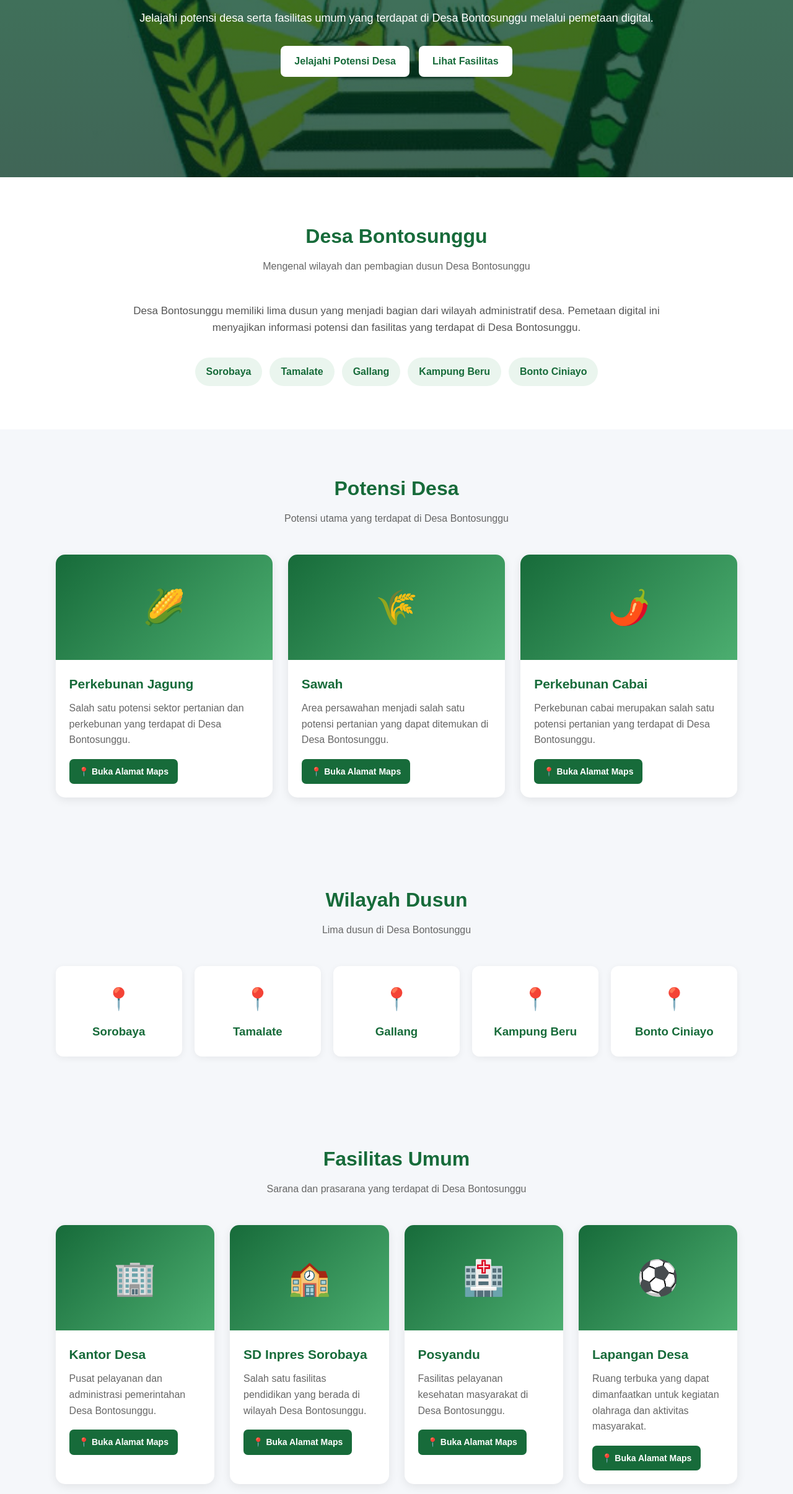
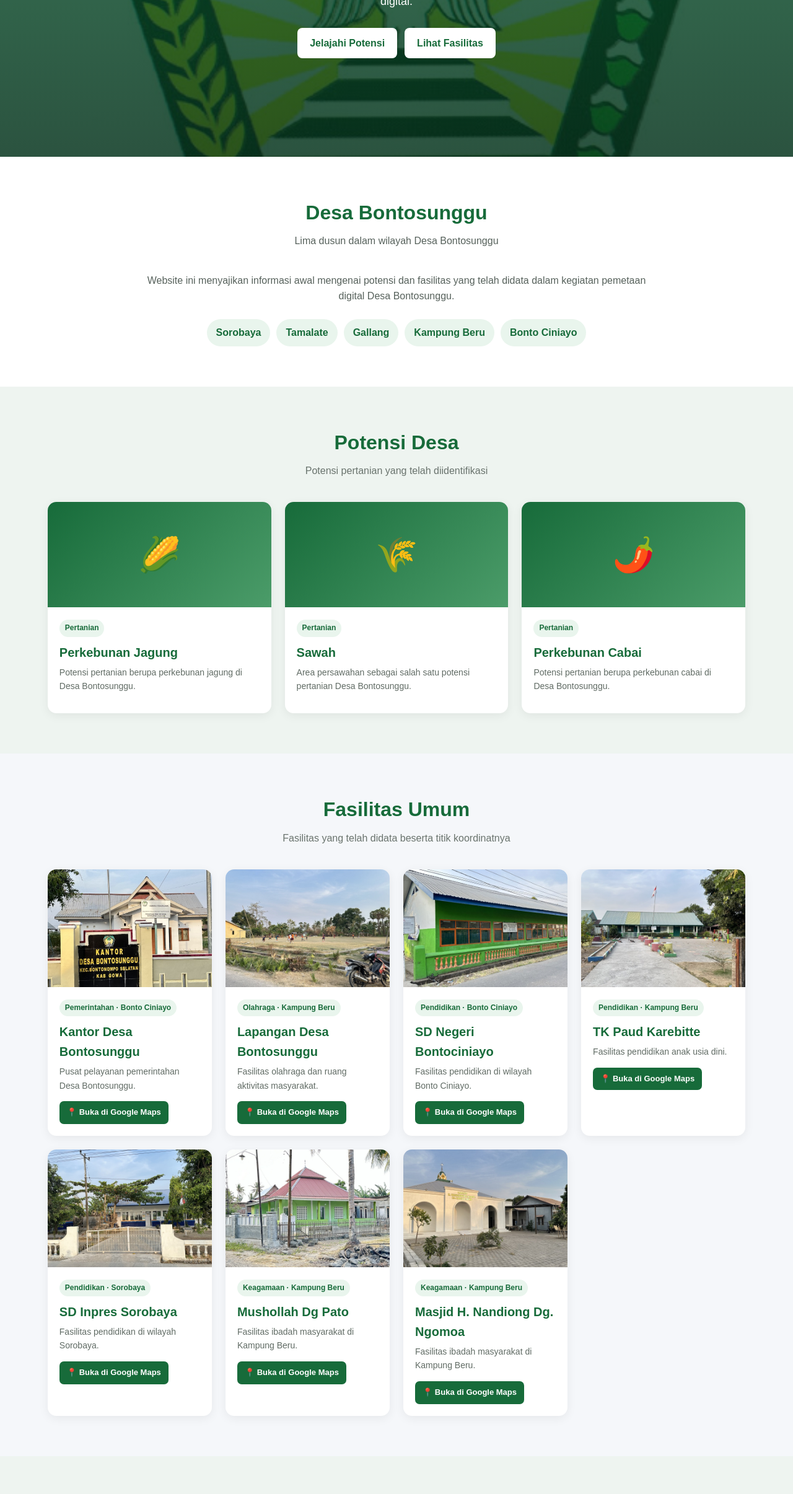
Before and after one commit to irfanprarezajaya-max/Pemetaan-Digital-Potensi-Fasilitas-Desa-Bontosunggu, a plain HTML site: page index.html in a window 1280 px wide. Shown: the part 389-2800 px from the top of the page at 62% size. Drawn offline with nearby package versions, Linux system fonts and the light colour scheme; grey boxes are pictures that could not be loaded.

Commit message:
Add files via upload

```diff
--- a/index.html
+++ b/index.html
@@ -3,700 +3,151 @@
 <head>
 <meta charset="UTF-8">
 <meta name="viewport" content="width=device-width, initial-scale=1.0">
-
 <title>Pemetaan Digital Potensi & Fasilitas Desa Bontosunggu</title>
-
+<link rel="stylesheet" href="https://unpkg.com/leaflet@1.9.4/dist/leaflet.css"/>
 <style>
-        * {
-            margin: 0;
-            padding: 0;
-            box-sizing: border-box;
-            scroll-behavior: smooth;
-        }
-
-        body {
-            font-family: Arial, Helvetica, sans-serif;
-            background: #f5f7fa;
-            color: #222;
-            line-height: 1.6;
-        }
-
-        /* NAVBAR */
-        header {
-            background: white;
-            padding: 15px 7%;
-            display: flex;
-            justify-content: space-between;
-            align-items: center;
-            position: sticky;
-            top: 0;
-            z-index: 1000;
-            box-shadow: 0 2px 10px rgba(0,0,0,0.08);
-        }
-
-        .logo {
-            display: flex;
-            align-items: center;
-            gap: 10px;
-            font-weight: bold;
-            color: #176b3a;
-            font-size: 18px;
-        }
-
-        .logo img {
-            width: 45px;
-            height: 45px;
-            object-fit: contain;
-        }
-
-        nav {
-            display: flex;
-            gap: 25px;
-        }
-
-        nav a {
-            text-decoration: none;
-            color: #333;
-            font-weight: 600;
-        }
-
-        nav a:hover {
-            color: #176b3a;
-        }
-
-        /* HERO */
-        .hero {
-            min-height: 75vh;
-            display: flex;
-            align-items: center;
-            justify-content: center;
-            text-align: center;
-            padding: 50px 20px;
-            background:
-                linear-gradient(rgba(0,80,40,0.75), rgba(0,50,30,0.75)),
-                url("IMG_7194.JPG") center/cover;
-            color: white;
-        }
-
-        .hero-content {
-            max-width: 850px;
-        }
-
-        .hero h1 {
-            font-size: 46px;
-            margin-bottom: 20px;
-        }
-
-        .hero p {
-            font-size: 18px;
-            margin-bottom: 30px;
-        }
-
-        .buttons {
-            display: flex;
-            justify-content: center;
-            gap: 15px;
-            flex-wrap: wrap;
-        }
-
-        .btn {
-            display: inline-block;
-            padding: 12px 22px;
-            border-radius: 8px;
-            text-decoration: none;
-            font-weight: bold;
-            background: white;
-            color: #176b3a;
-        }
-
-        .btn:hover {
-            transform: translateY(-2px);
-        }
-
-        /* SECTION */
-        section {
-            padding: 70px 7%;
-        }
-
-        .section-title {
-            text-align: center;
-            margin-bottom: 45px;
-        }
-
-        .section-title h2 {
-            font-size: 32px;
-            color: #176b3a;
-            margin-bottom: 10px;
-        }
-
-        .section-title p {
-            color: #666;
-        }
-
-        /* PROFIL */
-        .profil {
-            background: white;
-        }
-
-        .profil-box {
-            max-width: 900px;
-            margin: auto;
-            text-align: center;
-        }
-
-        .profil-box p {
-            font-size: 17px;
-            color: #555;
-        }
-
-        .dusun-container {
-            margin-top: 35px;
-            display: flex;
-            justify-content: center;
-            flex-wrap: wrap;
-            gap: 12px;
-        }
-
-        .dusun {
-            background: #eaf5ee;
-            color: #176b3a;
-            padding: 10px 18px;
-            border-radius: 30px;
-            font-weight: bold;
-        }
-
-        /* CARDS */
-        .cards {
-            display: grid;
-            grid-template-columns: repeat(auto-fit, minmax(250px, 1fr));
-            gap: 25px;
-        }
-
-        .card {
-            background: white;
-            border-radius: 15px;
-            overflow: hidden;
-            box-shadow: 0 4px 15px rgba(0,0,0,0.08);
-            transition: 0.3s;
-        }
-
-        .card:hover {
-            transform: translateY(-5px);
-        }
-
-        .card-image {
-            height: 170px;
-            background: linear-gradient(135deg, #176b3a, #4cae70);
-            display: flex;
-            justify-content: center;
-            align-items: center;
-            color: white;
-            font-size: 55px;
-        }
-
-        .card-content {
-            padding: 22px;
-        }
-
-        .card-content h3 {
-            color: #176b3a;
-            margin-bottom: 10px;
-            font-size: 21px;
-        }
-
-        .card-content p {
-            color: #666;
-            margin-bottom: 18px;
-        }
-
-        .maps-btn {
-            display: inline-block;
-            background: #176b3a;
-            color: white;
-            padding: 9px 15px;
-            border-radius: 7px;
-            text-decoration: none;
-            font-size: 14px;
-            font-weight: bold;
-        }
-
-        .maps-btn:hover {
-            background: #0e4d29;
-        }
-
-        /* DUSUN */
-        .dusun-section {
-            background: #f5f7fa;
-        }
-
-        .dusun-grid {
-            display: grid;
-            grid-template-columns: repeat(auto-fit, minmax(180px, 1fr));
-            gap: 20px;
-        }
-
-        .dusun-card {
-            background: white;
-            padding: 25px;
-            text-align: center;
-            border-radius: 12px;
-            box-shadow: 0 3px 12px rgba(0,0,0,0.06);
-        }
-
-        .dusun-card span {
-            font-size: 35px;
-        }
-
-        .dusun-card h3 {
-            color: #176b3a;
-            margin-top: 10px;
-        }
-
-        /* FOOTER */
-        footer {
-            background: #123d26;
-            color: white;
-            text-align: center;
-            padding: 30px 20px;
-        }
-
-        footer p {
-            margin: 5px;
-            font-size: 14px;
-        }
-
-        /* MOBILE */
-        @media (max-width: 700px) {
-            header {
-                flex-direction: column;
-                gap: 10px;
-            }
-
-            nav {
-                gap: 15px;
-                font-size: 14px;
-            }
-
-            .hero h1 {
-                font-size: 32px;
-            }
-
-            .hero p {
-                font-size: 16px;
-            }
-
-            section {
-                padding: 50px 5%;
-            }
-        }
+*{box-sizing:border-box;margin:0;padding:0;scroll-behavior:smooth}
+body{font-family:Arial,Helvetica,sans-serif;background:#f5f7fa;color:#26332b;line-height:1.6}
+header{position:sticky;top:0;z-index:1000;background:#fff;box-shadow:0 2px 12px #00000014;padding:12px 6%;display:flex;justify-content:space-between;align-items:center}
+.logo{display:flex;align-items:center;gap:10px;color:#176b3a;font-weight:700;font-size:18px}
+.logo img{width:42px;height:42px;object-fit:contain}
+nav{display:flex;gap:24px}
+nav a{text-decoration:none;color:#333;font-weight:600}
+nav a:hover{color:#176b3a}
+.hero{min-height:72vh;display:flex;align-items:center;justify-content:center;text-align:center;padding:60px 20px;color:#fff;background:linear-gradient(#07562dcc,#06351ed9),url("IMG_7194.JPG") center/cover}
+.hero-content{max-width:900px}
+.hero h1{font-size:46px;line-height:1.15;margin-bottom:18px}
+.hero p{font-size:18px;max-width:760px;margin:0 auto 28px}
+.buttons{display:flex;justify-content:center;gap:12px;flex-wrap:wrap}
+.btn{display:inline-block;padding:12px 20px;border-radius:8px;text-decoration:none;font-weight:700;background:#fff;color:#176b3a}
+section{padding:65px 6%}
+.title{text-align:center;margin-bottom:38px}
+.title h2{color:#176b3a;font-size:32px;margin-bottom:7px}
+.title p{color:#69736d}
+.intro{background:#fff;text-align:center}
+.intro p{max-width:850px;margin:auto;color:#56615b}
+.dusun-list{display:flex;justify-content:center;gap:10px;flex-wrap:wrap;margin-top:24px}
+.dusun{background:#e9f5ed;color:#176b3a;padding:9px 15px;border-radius:30px;font-weight:700}
+.section-alt{background:#eef4f0}
+.cards{display:grid;grid-template-columns:repeat(auto-fit,minmax(255px,1fr));gap:22px}
+.card{background:#fff;border-radius:14px;overflow:hidden;box-shadow:0 4px 16px #00000010}
+.card img{width:100%;height:190px;object-fit:cover;display:block}
+.card-body{padding:19px}
+.badge{display:inline-block;background:#e9f5ed;color:#176b3a;border-radius:20px;padding:4px 9px;font-size:12px;font-weight:700;margin-bottom:9px}
+.card h3{color:#176b3a;font-size:20px;margin-bottom:5px}
+.card p{color:#606b64;font-size:14px;margin-bottom:14px}
+.maps{display:inline-block;background:#176b3a;color:#fff;text-decoration:none;padding:8px 12px;border-radius:7px;font-size:13px;font-weight:700}
+.maps:hover{background:#0e4d29}
+.potential{min-height:170px;display:flex;align-items:center;justify-content:center;background:linear-gradient(135deg,#176b3a,#4b9c69);color:#fff;font-size:55px}
+.map-wrap{background:#fff;padding:15px;border-radius:14px;box-shadow:0 4px 16px #00000010}
+#map{height:480px;border-radius:10px}
+.legend{margin-top:15px;color:#5d675f;font-size:13px;text-align:center}
+footer{background:#123d26;color:#fff;text-align:center;padding:28px 20px;font-size:14px}
+@media(max-width:700px){header{flex-direction:column;gap:8px}nav{gap:14px;font-size:13px}.hero h1{font-size:32px}.hero p{font-size:16px}section{padding:50px 5%}#map{height:400px}}
 </style>
 </head>
-
 <body>
 
-<!-- NAVBAR -->
 <header>
-
   <div class="logo">
     <img src="IMG_7194.JPG" alt="Logo Desa Bontosunggu">
     <span>Desa Bontosunggu</span>
   </div>
-
   <nav>
     <a href="#beranda">Beranda</a>
     <a href="#potensi">Potensi Desa</a>
     <a href="#fasilitas">Fasilitas Umum</a>
+    <a href="#peta">Peta Desa</a>
   </nav>
-
 </header>
 
-
-<!-- HERO -->
 <section class="hero" id="beranda">
-
   <div class="hero-content">
-
-        <h1>
-            Pemetaan Digital Potensi & Fasilitas Desa Bontosunggu
-        </h1>
-
-        <p>
-            Jelajahi potensi desa serta fasilitas umum yang terdapat
-            di Desa Bontosunggu melalui pemetaan digital.
-        </p>
-
+    <h1>Pemetaan Digital Potensi &amp; Fasilitas Desa Bontosunggu</h1>
+    <p>Jelajahi potensi desa serta fasilitas umum Desa Bontosunggu melalui informasi lokasi dan peta digital.</p>
     <div class="buttons">
-            <a href="#potensi" class="btn">
-                Jelajahi Potensi Desa
-            </a>
-
-            <a href="#fasilitas" class="btn">
-                Lihat Fasilitas
-            </a>
+      <a class="btn" href="#potensi">Jelajahi Potensi</a>
+      <a class="btn" href="#fasilitas">Lihat Fasilitas</a>
     </div>
-
   </div>
-
 </section>
 
-
-<!-- PROFIL -->
-<section class="profil">
-
-    <div class="section-title">
-
+<section class="intro">
+  <div class="title">
     <h2>Desa Bontosunggu</h2>
-
-        <p>
-            Mengenal wilayah dan pembagian dusun Desa Bontosunggu
-        </p>
-
+    <p>Lima dusun dalam wilayah Desa Bontosunggu</p>
   </div>
-
-    <div class="profil-box">
-
-        <p>
-            Desa Bontosunggu memiliki lima dusun yang menjadi bagian
-            dari wilayah administratif desa. Pemetaan digital ini
-            menyajikan informasi potensi dan fasilitas yang terdapat
-            di Desa Bontosunggu.
-        </p>
-
-        <div class="dusun-container">
-
-            <div class="dusun">Sorobaya</div>
-            <div class="dusun">Tamalate</div>
-            <div class="dusun">Gallang</div>
-            <div class="dusun">Kampung Beru</div>
-            <div class="dusun">Bonto Ciniayo</div>
-
+  <p>Website ini menyajikan informasi awal mengenai potensi dan fasilitas yang telah didata dalam kegiatan pemetaan digital Desa Bontosunggu.</p>
+  <div class="dusun-list">
+    <span class="dusun">Sorobaya</span>
+    <span class="dusun">Tamalate</span>
+    <span class="dusun">Gallang</span>
+    <span class="dusun">Kampung Beru</span>
+    <span class="dusun">Bonto Ciniayo</span>
   </div>
-
-    </div>
-
 </section>
 
-
-<!-- POTENSI -->
-<section id="potensi">
-
-    <div class="section-title">
-
+<section id="potensi" class="section-alt">
+  <div class="title">
     <h2>Potensi Desa</h2>
-
-        <p>
-            Potensi utama yang terdapat di Desa Bontosunggu
-        </p>
-
+    <p>Potensi pertanian yang telah diidentifikasi</p>
   </div>
-
   <div class="cards">
-
-        <!-- JAGUNG -->
-        <div class="card">
-
-            <div class="card-image">
-                🌽
+    <div class="card"><div class="potential">🌽</div><div class="card-body"><span class="badge">Pertanian</span><h3>Perkebunan Jagung</h3><p>Potensi pertanian berupa perkebunan jagung di Desa Bontosunggu.</p></div></div>
+    <div class="card"><div class="potential">🌾</div><div class="card-body"><span class="badge">Pertanian</span><h3>Sawah</h3><p>Area persawahan sebagai salah satu potensi pertanian Desa Bontosunggu.</p></div></div>
+    <div class="card"><div class="potential">🌶️</div><div class="card-body"><span class="badge">Pertanian</span><h3>Perkebunan Cabai</h3><p>Potensi pertanian berupa perkebunan cabai di Desa Bontosunggu.</p></div></div>
   </div>
-
-            <div class="card-content">
-
-                <h3>Perkebunan Jagung</h3>
-
-                <p>
-                    Salah satu potensi sektor pertanian dan perkebunan
-                    yang terdapat di Desa Bontosunggu.
-                </p>
-
-                <a
-                    href="https://www.google.com/maps/search/?api=1&query=Perkebunan+Jagung+Desa+Bontosunggu"
-                    target="_blank"
-                    class="maps-btn">
-                    📍 Buka Alamat Maps
-                </a>
-
-            </div>
-
-        </div>
-
-
-        <!-- SAWAH -->
-        <div class="card">
-
-            <div class="card-image">
-                🌾
-            </div>
-
-            <div class="card-content">
-
-                <h3>Sawah</h3>
-
-                <p>
-                    Area persawahan menjadi salah satu potensi pertanian
-                    yang dapat ditemukan di Desa Bontosunggu.
-                </p>
-
-                <a
-                    href="https://www.google.com/maps/search/?api=1&query=Sawah+Desa+Bontosunggu"
-                    target="_blank"
-                    class="maps-btn">
-                    📍 Buka Alamat Maps
-                </a>
-
-            </div>
-
-        </div>
-
-
-        <!-- CABAI -->
-        <div class="card">
-
-            <div class="card-image">
-                🌶️
-            </div>
-
-            <div class="card-content">
-
-                <h3>Perkebunan Cabai</h3>
-
-                <p>
-                    Perkebunan cabai merupakan salah satu potensi
-                    pertanian yang terdapat di Desa Bontosunggu.
-                </p>
-
-                <a
-                    href="https://www.google.com/maps/search/?api=1&query=Perkebunan+Cabai+Desa+Bontosunggu"
-                    target="_blank"
-                    class="maps-btn">
-                    📍 Buka Alamat Maps
-                </a>
-
-            </div>
-
-        </div>
-
-    </div>
-
 </section>
 
-
-<!-- DUSUN -->
-<section class="dusun-section">
-
-    <div class="section-title">
-
-        <h2>Wilayah Dusun</h2>
-
-        <p>
-            Lima dusun di Desa Bontosunggu
-        </p>
-
+<section id="fasilitas">
+  <div class="title">
+    <h2>Fasilitas Umum</h2>
+    <p>Fasilitas yang telah didata beserta titik koordinatnya</p>
   </div>
-
-    <div class="dusun-grid">
-
-        <div class="dusun-card">
-            <span>📍</span>
-            <h3>Sorobaya</h3>
+  <div class="cards">
+    <div class="card"><img src="kantor-desa-bontosunggu.jpg" alt="Kantor Desa Bontosunggu"><div class="card-body"><span class="badge">Pemerintahan · Bonto Ciniayo</span><h3>Kantor Desa Bontosunggu</h3><p>Pusat pelayanan pemerintahan Desa Bontosunggu.</p><a class="maps" target="_blank" href="https://www.google.com/maps?q=-5.4157470,119.3858247">📍 Buka di Google Maps</a></div></div>
+    <div class="card"><img src="lapangan-desa-bontosunggu.jpg" alt="Lapangan Desa Bontosunggu"><div class="card-body"><span class="badge">Olahraga · Kampung Beru</span><h3>Lapangan Desa Bontosunggu</h3><p>Fasilitas olahraga dan ruang aktivitas masyarakat.</p><a class="maps" target="_blank" href="https://www.google.com/maps?q=-5.4102627,119.3837419">📍 Buka di Google Maps</a></div></div>
+    <div class="card"><img src="sd-negeri-bontociniayo.jpg" alt="SD Negeri Bontociniayo"><div class="card-body"><span class="badge">Pendidikan · Bonto Ciniayo</span><h3>SD Negeri Bontociniayo</h3><p>Fasilitas pendidikan di wilayah Bonto Ciniayo.</p><a class="maps" target="_blank" href="https://www.google.com/maps?q=-5.4162464,119.3864452">📍 Buka di Google Maps</a></div></div>
+    <div class="card"><img src="tk-paud-karebitte.jpg" alt="TK Paud Karebitte"><div class="card-body"><span class="badge">Pendidikan · Kampung Beru</span><h3>TK Paud Karebitte</h3><p>Fasilitas pendidikan anak usia dini.</p><a class="maps" target="_blank" href="https://www.google.com/maps?q=-5.4100998,119.3844738">📍 Buka di Google Maps</a></div></div>
+    <div class="card"><img src="sd-inpres-sorobaya.jpg" alt="SD Inpres Sorobaya"><div class="card-body"><span class="badge">Pendidikan · Sorobaya</span><h3>SD Inpres Sorobaya</h3><p>Fasilitas pendidikan di wilayah Sorobaya.</p><a class="maps" target="_blank" href="https://www.google.com/maps?q=-5.4101535,119.3869307">📍 Buka di Google Maps</a></div></div>
+    <div class="card"><img src="mushollah-dg-pato.jpg" alt="Mushollah Dg Pato"><div class="card-body"><span class="badge">Keagamaan · Kampung Beru</span><h3>Mushollah Dg Pato</h3><p>Fasilitas ibadah masyarakat di Kampung Beru.</p><a class="maps" target="_blank" href="https://www.google.com/maps?q=-5.4095010,119.3831284">📍 Buka di Google Maps</a></div></div>
+    <div class="card"><img src="masjid-h-nandiong.jpg" alt="Masjid H. Nandiong Dg. Ngomoa"><div class="card-body"><span class="badge">Keagamaan · Kampung Beru</span><h3>Masjid H. Nandiong Dg. Ngomoa</h3><p>Fasilitas ibadah masyarakat di Kampung Beru.</p><a class="maps" target="_blank" href="https://www.google.com/maps?q=-5.4082346,119.3837493">📍 Buka di Google Maps</a></div></div>
   </div>
-
-        <div class="dusun-card">
-            <span>📍</span>
-            <h3>Tamalate</h3>
-        </div>
-
-        <div class="dusun-card">
-            <span>📍</span>
-            <h3>Gallang</h3>
-        </div>
-
-        <div class="dusun-card">
-            <span>📍</span>
-            <h3>Kampung Beru</h3>
-        </div>
-
-        <div class="dusun-card">
-            <span>📍</span>
-            <h3>Bonto Ciniayo</h3>
-        </div>
-
-    </div>
-
 </section>
 
-
-<!-- FASILITAS -->
-<section id="fasilitas">
-
-    <div class="section-title">
-
-        <h2>Fasilitas Umum</h2>
-
-        <p>
-            Sarana dan prasarana yang terdapat di Desa Bontosunggu
-        </p>
-
+<section id="peta" class="section-alt">
+  <div class="title">
+    <h2>🗺️ Peta Digital Desa Bontosunggu</h2>
+    <p>Persebaran fasilitas yang telah didata berdasarkan titik koordinat.</p>
   </div>
-
-    <div class="cards">
-
-        <!-- KANTOR DESA -->
-        <div class="card">
-
-            <div class="card-image">
-                🏢
-            </div>
-
-            <div class="card-content">
-
-                <h3>Kantor Desa</h3>
-
-                <p>
-                    Pusat pelayanan dan administrasi pemerintahan
-                    Desa Bontosunggu.
-                </p>
-
-                <a
-                    href="https://www.google.com/maps/search/?api=1&query=Kantor+Desa+Bontosunggu"
-                    target="_blank"
-                    class="maps-btn">
-                    📍 Buka Alamat Maps
-                </a>
-
-            </div>
-
-        </div>
-
-
-        <!-- SD -->
-        <div class="card">
-
-            <div class="card-image">
-                🏫
-            </div>
-
-            <div class="card-content">
-
-                <h3>SD Inpres Sorobaya</h3>
-
-                <p>
-                    Salah satu fasilitas pendidikan yang berada
-                    di wilayah Desa Bontosunggu.
-                </p>
-
-                <a
-                    href="https://www.google.com/maps/search/?api=1&query=SD+Inpres+Sorobaya"
-                    target="_blank"
-                    class="maps-btn">
-                    📍 Buka Alamat Maps
-                </a>
-
-            </div>
-
-        </div>
-
-
-        <!-- POSYANDU -->
-        <div class="card">
-
-            <div class="card-image">
-                🏥
-            </div>
-
-            <div class="card-content">
-
-                <h3>Posyandu</h3>
-
-                <p>
-                    Fasilitas pelayanan kesehatan masyarakat
-                    di Desa Bontosunggu.
-                </p>
-
-                <a
-                    href="https://www.google.com/maps/search/?api=1&query=Posyandu+Desa+Bontosunggu"
-                    target="_blank"
-                    class="maps-btn">
-                    📍 Buka Alamat Maps
-                </a>
-
-            </div>
-
-        </div>
-
-
-        <!-- LAPANGAN -->
-        <div class="card">
-
-            <div class="card-image">
-                ⚽
-            </div>
-
-            <div class="card-content">
-
-                <h3>Lapangan Desa</h3>
-
-                <p>
-                    Ruang terbuka yang dapat dimanfaatkan untuk
-                    kegiatan olahraga dan aktivitas masyarakat.
-                </p>
-
-                <a
-                    href="https://www.google.com/maps/search/?api=1&query=Lapangan+Desa+Bontosunggu"
-                    target="_blank"
-                    class="maps-btn">
-                    📍 Buka Alamat Maps
-                </a>
-
-            </div>
-
-        </div>
-
-
-        <!-- MASJID -->
-        <div class="card">
-
-            <div class="card-image">
-                🕌
-            </div>
-
-            <div class="card-content">
-
-                <h3>Masjid</h3>
-
-                <p>
-                    Salah satu fasilitas keagamaan yang digunakan
-                    oleh masyarakat Desa Bontosunggu.
-                </p>
-
-                <a
-                    href="https://www.google.com/maps/search/?api=1&query=Masjid+Desa+Bontosunggu"
-                    target="_blank"
-                    class="maps-btn">
-                    📍 Buka Alamat Maps
-                </a>
-
-            </div>
-
-        </div>
-
-    </div>
-
+  <div class="map-wrap"><div id="map"></div><div class="legend">Klik marker untuk melihat nama, dusun, koordinat, dan tautan Google Maps.</div></div>
 </section>
 
-
-<!-- FOOTER -->
 <footer>
-
-    <p>
-        <strong>Pemetaan Digital Desa Bontosunggu</strong>
-    </p>
-
-    <p>
-        © 2026 KKN 79 UIN Alauddin Makassar - Desa Bontosunggu
-    </p>
-
+  <strong>Pemetaan Digital Potensi &amp; Fasilitas Desa Bontosunggu</strong>
+  <p>© 2026 KKN 79 UIN Alauddin Makassar · Desa Bontosunggu</p>
 </footer>
 
-
+<script src="https://unpkg.com/leaflet@1.9.4/dist/leaflet.js"></script>
+<script>
+const locations = [
+  {name:"Kantor Desa Bontosunggu",dusun:"Bonto Ciniayo",lat:-5.4157470,lng:119.3858247},
+  {name:"Lapangan Desa Bontosunggu",dusun:"Kampung Beru",lat:-5.4102627,lng:119.3837419},
+  {name:"SD Negeri Bontociniayo",dusun:"Bonto Ciniayo",lat:-5.4162464,lng:119.3864452},
+  {name:"TK Paud Karebitte",dusun:"Kampung Beru",lat:-5.4100998,lng:119.3844738},
+  {name:"SD Inpres Sorobaya",dusun:"Sorobaya",lat:-5.4101535,lng:119.3869307},
+  {name:"Mushollah Dg Pato",dusun:"Kampung Beru",lat:-5.4095010,lng:119.3831284},
+  {name:"Masjid H. Nandiong Dg. Ngomoa",dusun:"Kampung Beru",lat:-5.4082346,lng:119.3837493}
+];
+const map = L.map('map').setView([-5.4118,119.3850],15);
+L.tileLayer('https://{s}.tile.openstreetmap.org/{z}/{x}/{y}.png',{maxZoom:19,attribution:'© OpenStreetMap contributors'}).addTo(map);
+const bounds=[];
+locations.forEach(x=>{
+  const marker=L.marker([x.lat,x.lng]).addTo(map);
+  marker.bindPopup(`<strong>${x.name}</strong><br>Dusun ${x.dusun}<br><small>${x.lat}, ${x.lng}</small><br><br><a href="https://www.google.com/maps?q=${x.lat},${x.lng}" target="_blank">📍 Buka di Google Maps</a>`);
+  bounds.push([x.lat,x.lng]);
+});
+map.fitBounds(bounds,{padding:[25,25]});
+</script>
 </body>
 </html>
```
Also changed, not shown: kantor-desa-bontosunggu.jpg (added), lapangan-desa-bontosunggu.jpg (added), masjid-h-nandiong.jpg (added), mushollah-dg-pato.jpg (added), sd-inpres-sorobaya.jpg (added), sd-negeri-bontociniayo.jpg (added), tk-paud-karebitte.jpg (added). Lines whose indentation alone changed are shown as unchanged.
